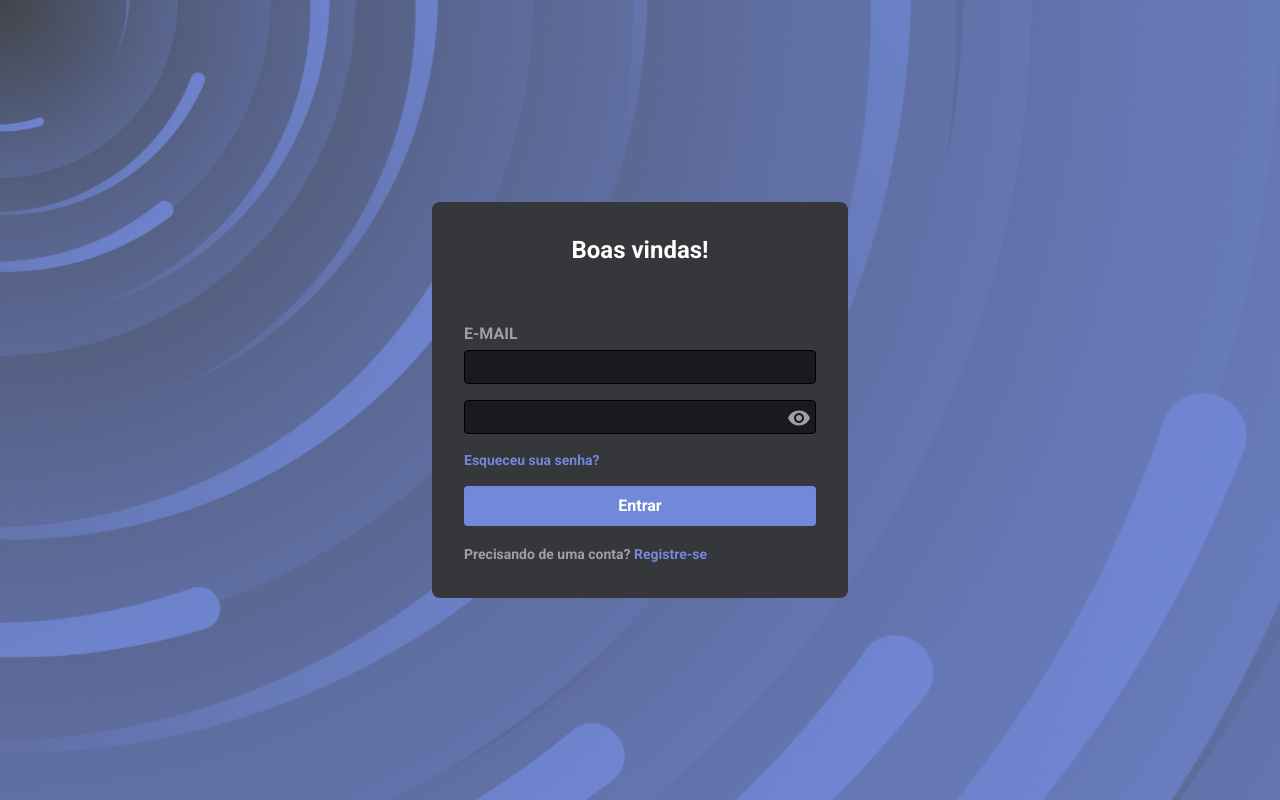
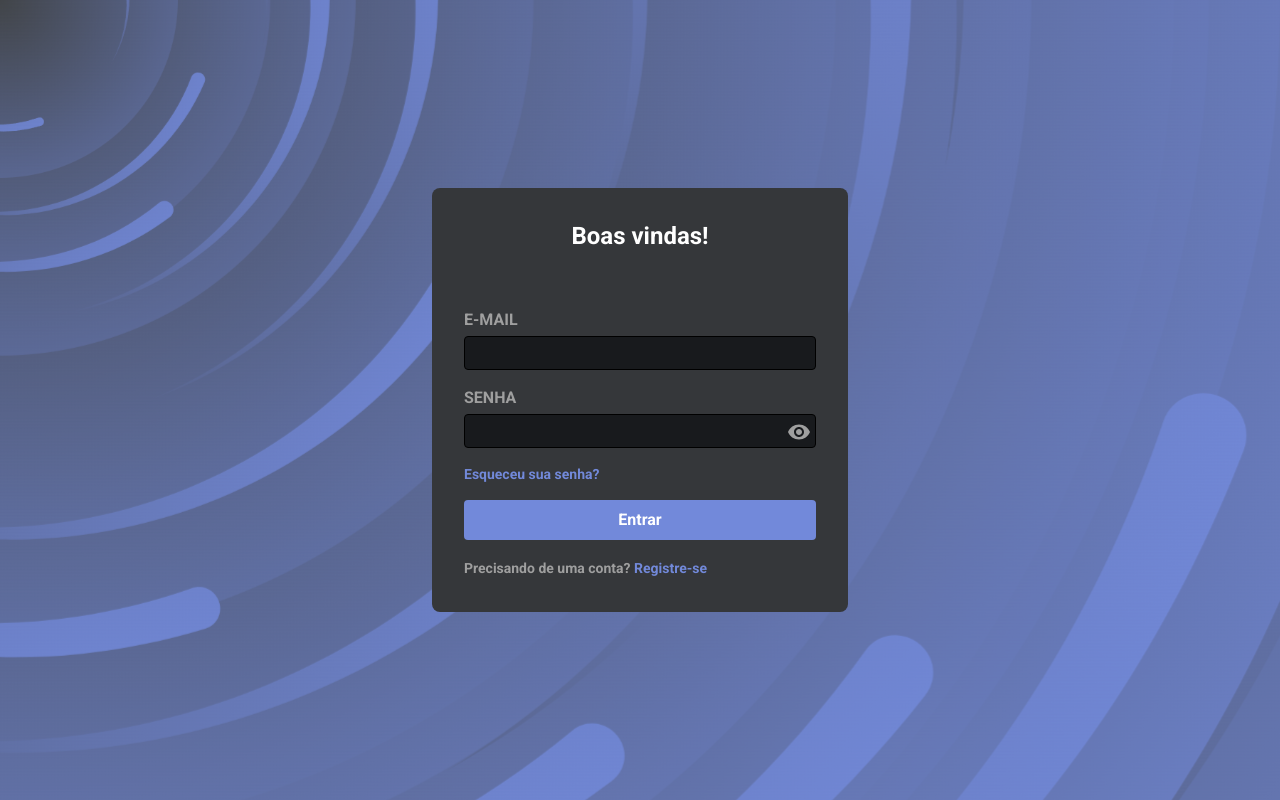
Before and after one commit to EDSI-TaskManager/frontend, a Next.js app: page /login in a window 1280 px wide. Built offline with nearby package versions, Linux system fonts and the light colour scheme.

Commit message:
fix: add label to PasswordField component

```diff
--- a/src/components/PasswordField/index.tsx
+++ b/src/components/PasswordField/index.tsx
@@ -14,6 +14,8 @@ export const PasswordField = ({ password, setPassword }: PropsType) => {
   };
 
   return (
+    <div>
+      <p className="font-semibold mb-1">SENHA</p>
       <div className="flex bg-gray400 p-1 rounded border-black border h-[34px]">
         <input
           type={type}
@@ -25,5 +27,6 @@ export const PasswordField = ({ password, setPassword }: PropsType) => {
           {type === "text" ? <VisibilityOff /> : <Visibility />}
         </button>
       </div>
+    </div>
   );
 };
```
Lines whose indentation alone changed are shown as unchanged.
